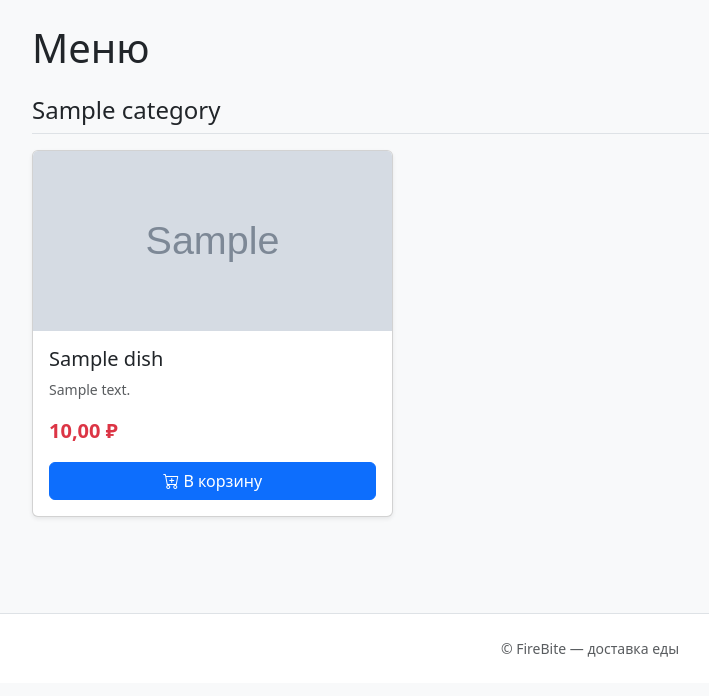
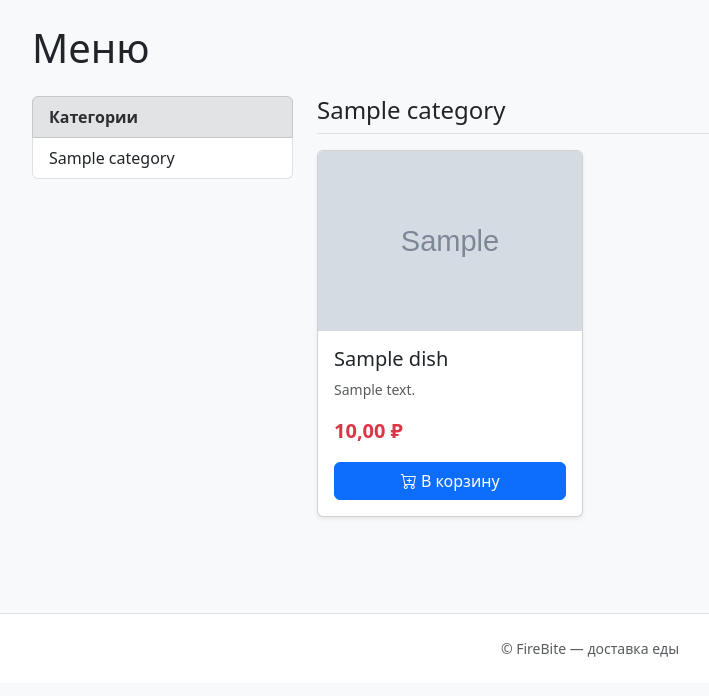
Before and after one commit to zifoxy/ExamPython, a Django app: page / in a window 1280 px wide. Shown: the part 56-752 px from the top of the page, without its empty margins (50-759 px from the left). Run offline with Django 5.2, Linux system fonts and the light colour scheme; tables that the repository leaves empty hold one stand-in row (values such as "Sample post"); grey boxes marked "Sample" are stand-in pictures.

Commit message:
Добавлен скроллинг по категориям

```diff
--- a/restaurant/templates/restaurant/menu.html
+++ b/restaurant/templates/restaurant/menu.html
@@ -4,13 +4,30 @@
 {% block content %}
 <h1 class="mb-4">Меню</h1>
 
+{% if categories %}
+<div class="row">
+  {# Левая панель категорий #}
+  <aside class="col-lg-3 mb-4">
+    <div class="list-group sticky-top" style="top: 1rem;">
+      <div class="list-group-item list-group-item-secondary fw-semibold">Категории</div>
       {% for category in categories %}
-  <section class="mb-5">
+        <a href="#category-{{ category.slug }}"
+           class="list-group-item list-group-item-action category-nav-link">
+          {{ category.name }}
+        </a>
+      {% endfor %}
+    </div>
+  </aside>
+
+  {# Основное меню #}
+  <div class="col-lg-9">
+    {% for category in categories %}
+      <section id="category-{{ category.slug }}" class="mb-5" style="scroll-margin-top: 1rem;">
         <h2 class="h4 mb-3 border-bottom pb-2">{{ category.name }}</h2>
         <div class="row g-3">
           {% for dish in category.dishes.all %}
             {% if dish.is_available %}
-          <div class="col-12 col-sm-6 col-lg-4">
+              <div class="col-12 col-sm-6 col-xl-4">
                 <div class="card h-100 shadow-sm">
                   {% if dish.image %}
                     <img src="{{ dish.image.url }}" class="card-img-top" alt="{{ dish.name }}"
@@ -47,10 +64,30 @@
           {% endfor %}
         </div>
       </section>
-{% empty %}
+    {% endfor %}
+  </div>
+</div>
+
+<script>
+  document.querySelectorAll('.category-nav-link').forEach(function (link) {
+    link.addEventListener('click', function (e) {
+      e.preventDefault();
+      var target = document.querySelector(this.getAttribute('href'));
+      if (target) {
+        target.scrollIntoView({ behavior: 'smooth', block: 'start' });
+        history.replaceState(null, '', this.getAttribute('href'));
+      }
+      document.querySelectorAll('.category-nav-link').forEach(function (el) {
+        el.classList.remove('active');
+      });
+      this.classList.add('active');
+    });
+  });
+</script>
+{% else %}
   <div class="alert alert-info">
     Меню пустое. Добавь категории и блюда в
     <a href="/admin/" class="alert-link">админке</a>.
   </div>
-{% endfor %}
+{% endif %}
 {% endblock %}
```
Also changed, not shown: media/dishes/1971882208_0_159_3078_1890_1920x1080_80_0_0_af5fa2cfc22910c39a41bf4db3cc1b82.jpg (added), media/dishes/50fad4a0-19c9-4d10-be24-09e942969953.webp (added). Lines whose indentation alone changed are shown as unchanged.
